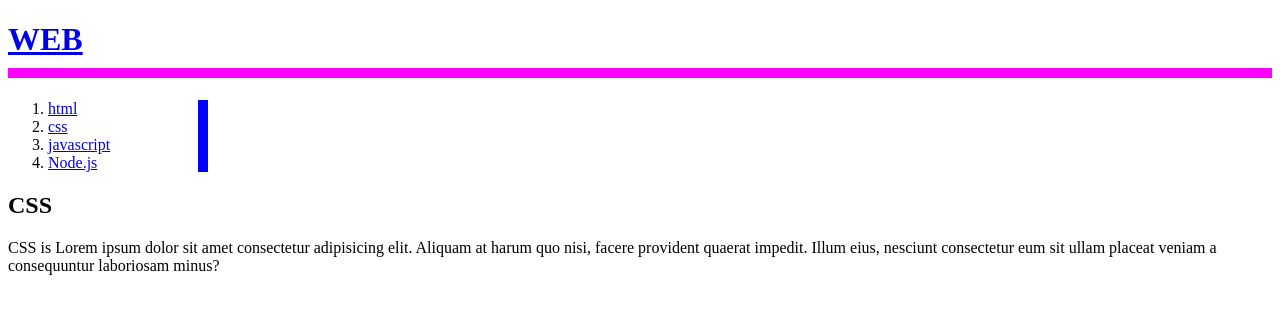
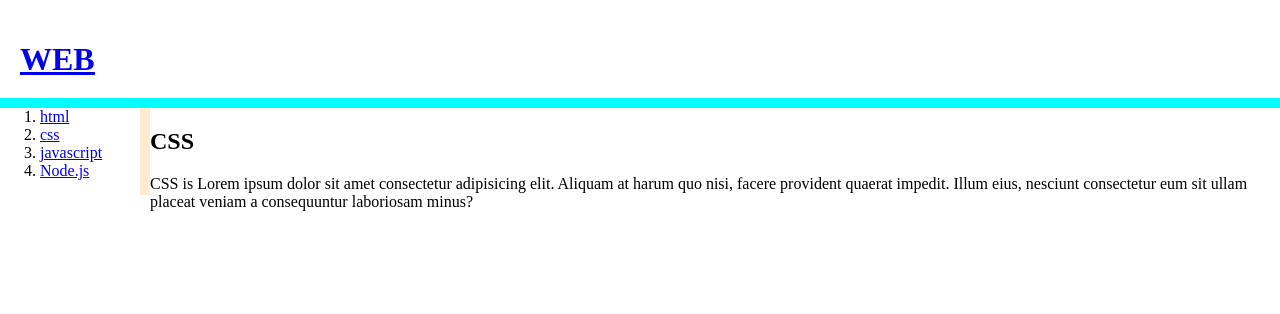
Before and after one commit to IMHOJEONG/2019-01-Web-Programming, a plain HTML site: page Web/2.html in a window 1280 px wide. Drawn offline with Linux system fonts and the light colour scheme.

Commit message:
CSS 정보 업데이트

```diff
--- a/Web/2.html
+++ b/Web/2.html
@@ -5,29 +5,44 @@
     <title>WEB - CSS</title>
     <meta charset="utf-8">
     <style>
+        body {
+            margin: 0px;
+        }
+
         h1 {
-            border-bottom: 10px solid magenta;
-            padding-bottom: 10px;
+            text-decoration: underline;
+            border-bottom: 10px solid cyan;
+            padding: 20px;
+            margin-bottom: 0px;
         }
 
         ol {
-            border-right: 10px solid blue;
-            width: 150px;
+            border-right: 10px solid blanchedalmond;
+            width: 100px;
+            margin-top: 0px;
+        }
+
+        #container {
+            display: grid;
+            grid-template-columns: 150px 1fr;
         }
     </style>
 </head>
 
 <body>
     <h1><a href="index.html">WEB</a></h1>
+    <div id="container">
         <ol>
             <li><a href="1.html">html</a></li>
             <li><a href="2.html">css</a></li>
             <li><a href="3.html">javascript</a></li>
             <li><a href="4.html">Node.js</a></li>
-
         </ol>
+        <div>
             <h2>CSS</h2>
             CSS is Lorem ipsum dolor sit amet consectetur adipisicing elit. Aliquam at harum quo nisi, facere provident quaerat impedit. Illum eius, nesciunt consectetur eum sit ullam placeat veniam a consequuntur laboriosam minus?
+        </div>
+    </div>
 
 </body>
 
```
Also changed, not shown: CSS/grid.html (added, +29 -0 lines). Lines whose indentation alone changed are shown as unchanged.
